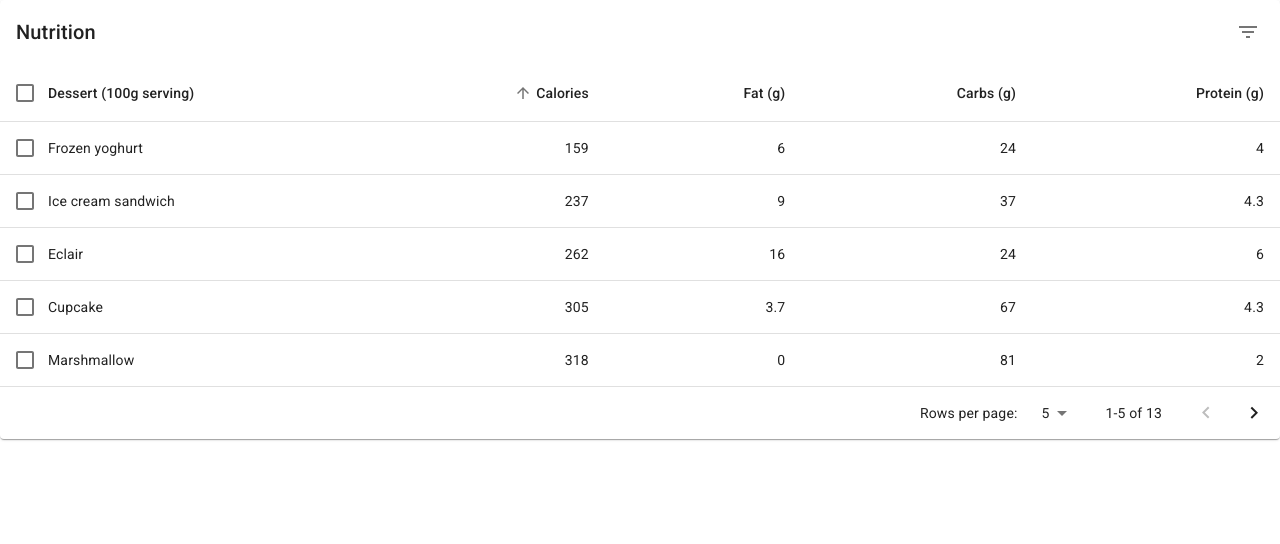
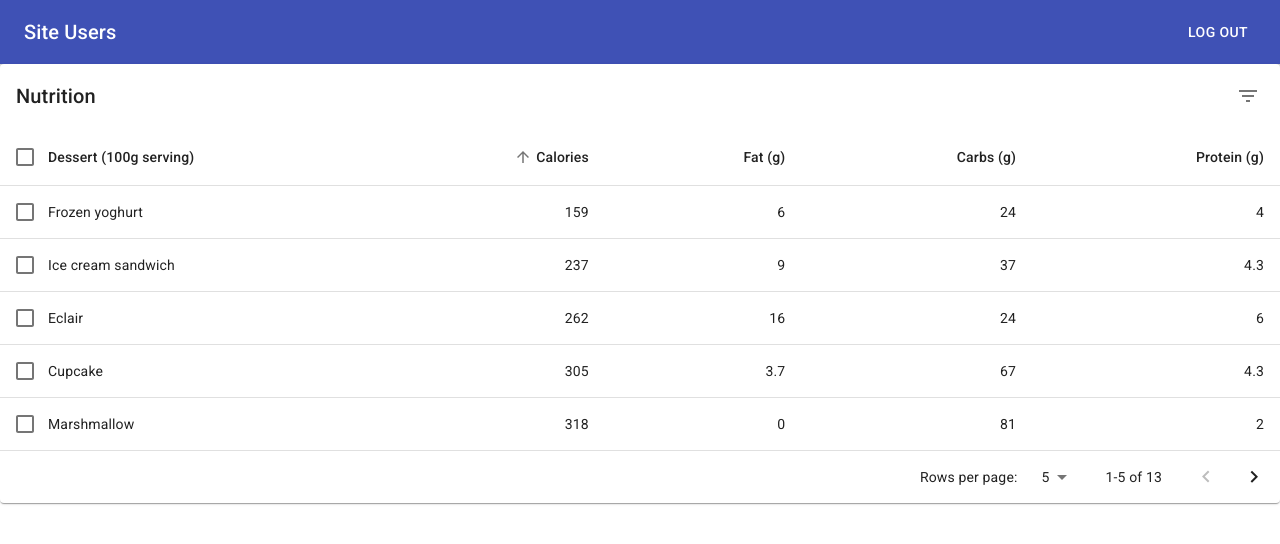
Before and after one commit to IlyaKrapivnoy/react_page_ex, a React (Create React App) app: page / in a window 1280 px wide. Shown: the top 544 px of the page. Built offline with nearby package versions, Linux system fonts and the light colour scheme.

Commit message:
add Header and log In / Out btn

```diff
--- a/src/App.js
+++ b/src/App.js
@@ -1,8 +1,10 @@
+import Header from './components/Header';
 import Table from './components/Table';
 
 function App() {
     return (
         <div className=''>
+            <Header />
             <Table />
         </div>
     );
--- /dev/null
+++ b/src/components/Header.jsx
@@ -0,0 +1,49 @@
+import React, { useState } from 'react';
+import { makeStyles } from '@material-ui/core/styles';
+import AppBar from '@material-ui/core/AppBar';
+import Toolbar from '@material-ui/core/Toolbar';
+import Typography from '@material-ui/core/Typography';
+import Button from '@material-ui/core/Button';
+
+const useStyles = makeStyles((theme) => ({
+    root: {
+        flexGrow: 1,
+    },
+    menuButton: {
+        marginRight: theme.spacing(2),
+    },
+    title: {
+        flexGrow: 1,
+    },
+}));
+
+export default function ButtonAppBar() {
+    const [isLogged, setIsLogged] = useState(false);
+
+    const handleLogin = () => {
+        setIsLogged(!isLogged);
+    };
+
+    const classes = useStyles();
+
+    return (
+        <div className={classes.root}>
+            <AppBar position='static'>
+                <Toolbar>
+                    <Typography variant='h6' className={classes.title}>
+                        Site Users
+                    </Typography>
+                    {isLogged ? (
+                        <Button color='inherit' onClick={handleLogin}>
+                            Log In
+                        </Button>
+                    ) : (
+                        <Button color='inherit' onClick={handleLogin}>
+                            Log Out
+                        </Button>
+                    )}
+                </Toolbar>
+            </AppBar>
+        </div>
+    );
+}
```
